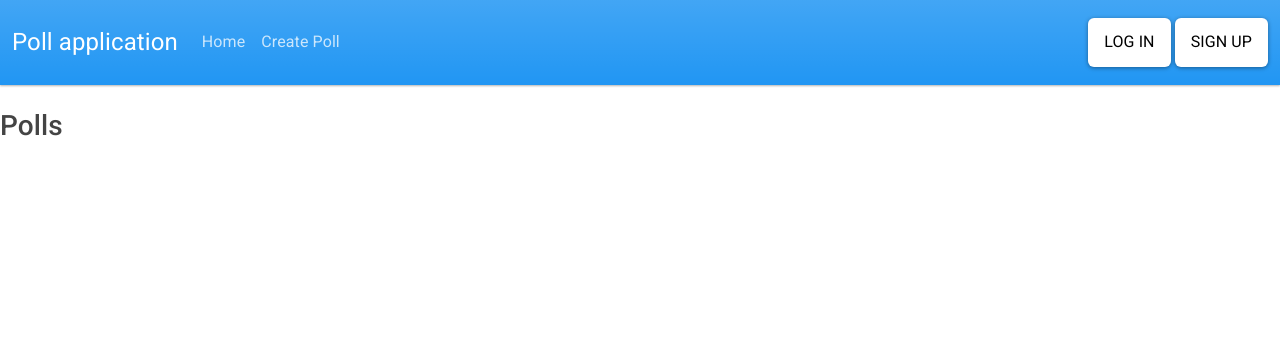
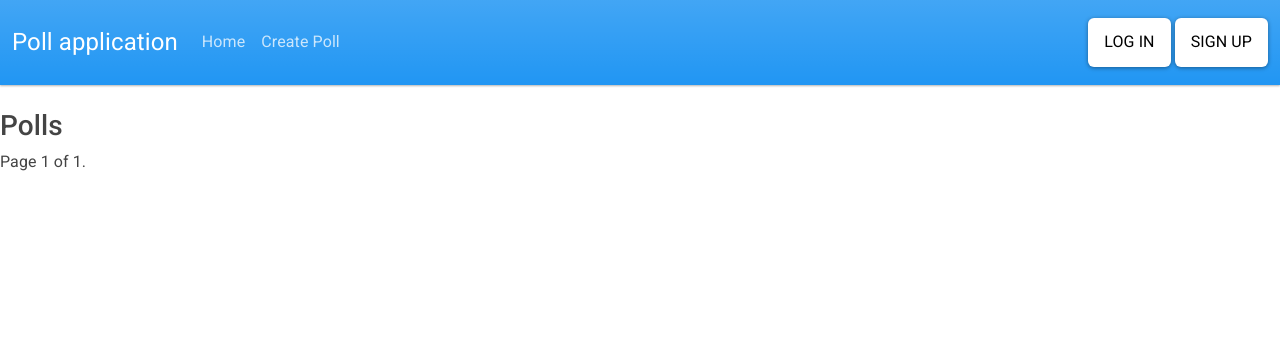
Before and after one commit to VishalRawtani/polls_django, a Django app: page / in a window 1280 px wide. Shown: the top 345 px of the page. Run offline with Django 4.2, Linux system fonts and the light colour scheme; data that the repository does not hold is empty; parts of the project's set-up code (start-up, migrations or seed data) failed here and were passed over; some libraries are stand-ins or nearby versions.

Commit message:
Add ordering and pagination to ListView

```diff
--- a/polls_app/views.py
+++ b/polls_app/views.py
@@ -11,6 +11,8 @@ from .models import Polls
 class PollsListView(ListView):
     model = Polls
     template_name = "home.html"
+    ordering = "-id"
+    paginate_by = 10
 
 
 class PollsDetailView(DetailView):
--- a/templates/home.html
+++ b/templates/home.html
@@ -12,4 +12,22 @@
     </tr>
     {% endfor %}
 </table>
+<div class="pagination">
+    <span class="step-links">
+        {% if page_obj.has_previous %}
+        <a href="?page=1">&laquo; first</a>
+        <a href="?page={{ page_obj.previous_page_number }}">previous</a>
+        {% endif %}
+
+        <span class="current">
+            Page {{ page_obj.number }} of {{ page_obj.paginator.num_pages }}.
+        </span>
+
+        {% if page_obj.has_next %}
+        <a href="?page={{ page_obj.next_page_number }}">next</a>
+        <a href="?page={{ page_obj.paginator.num_pages }}">last &raquo;</a>
+        {% endif %}
+    </span>
+</div>
+
 {% endblock content %}
```
